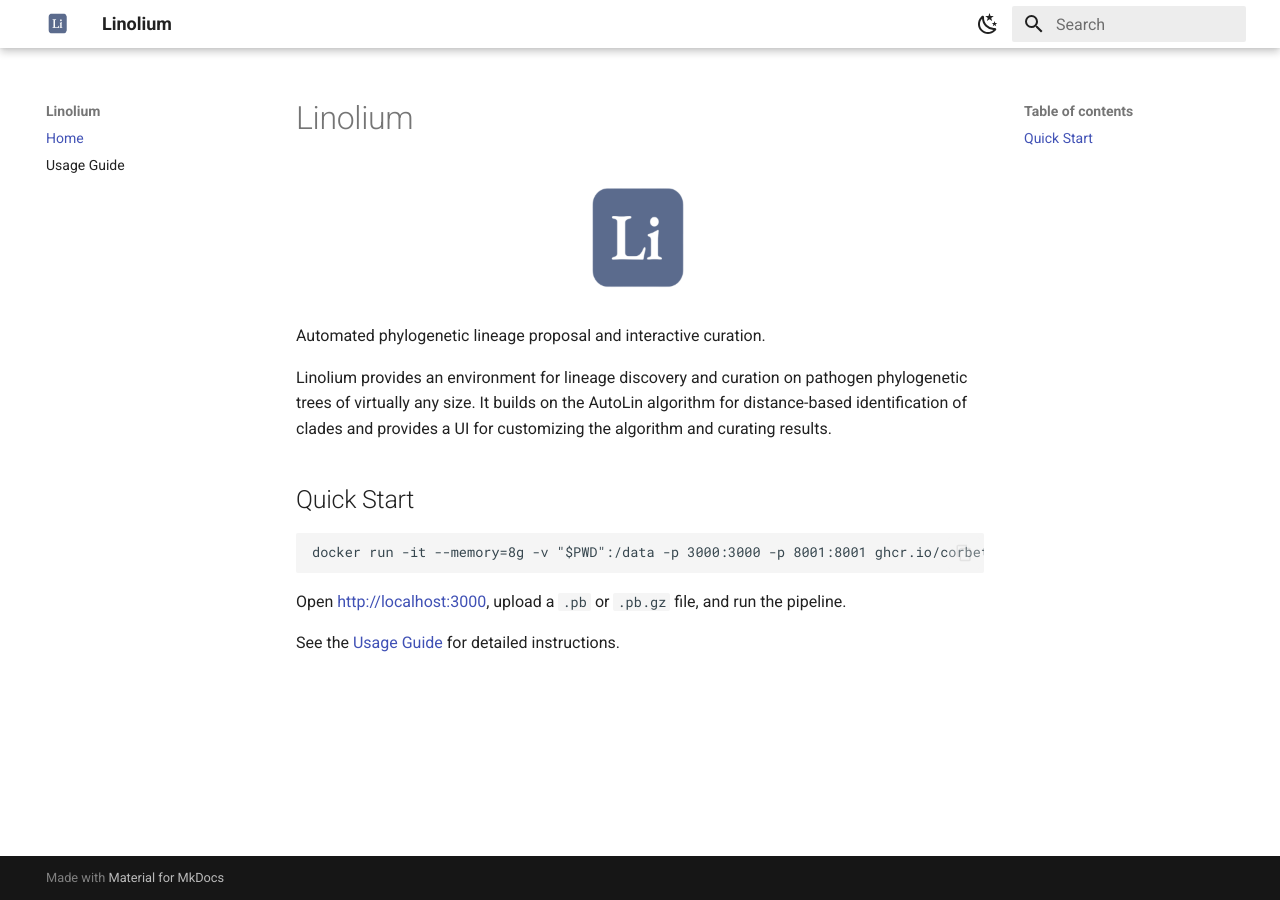
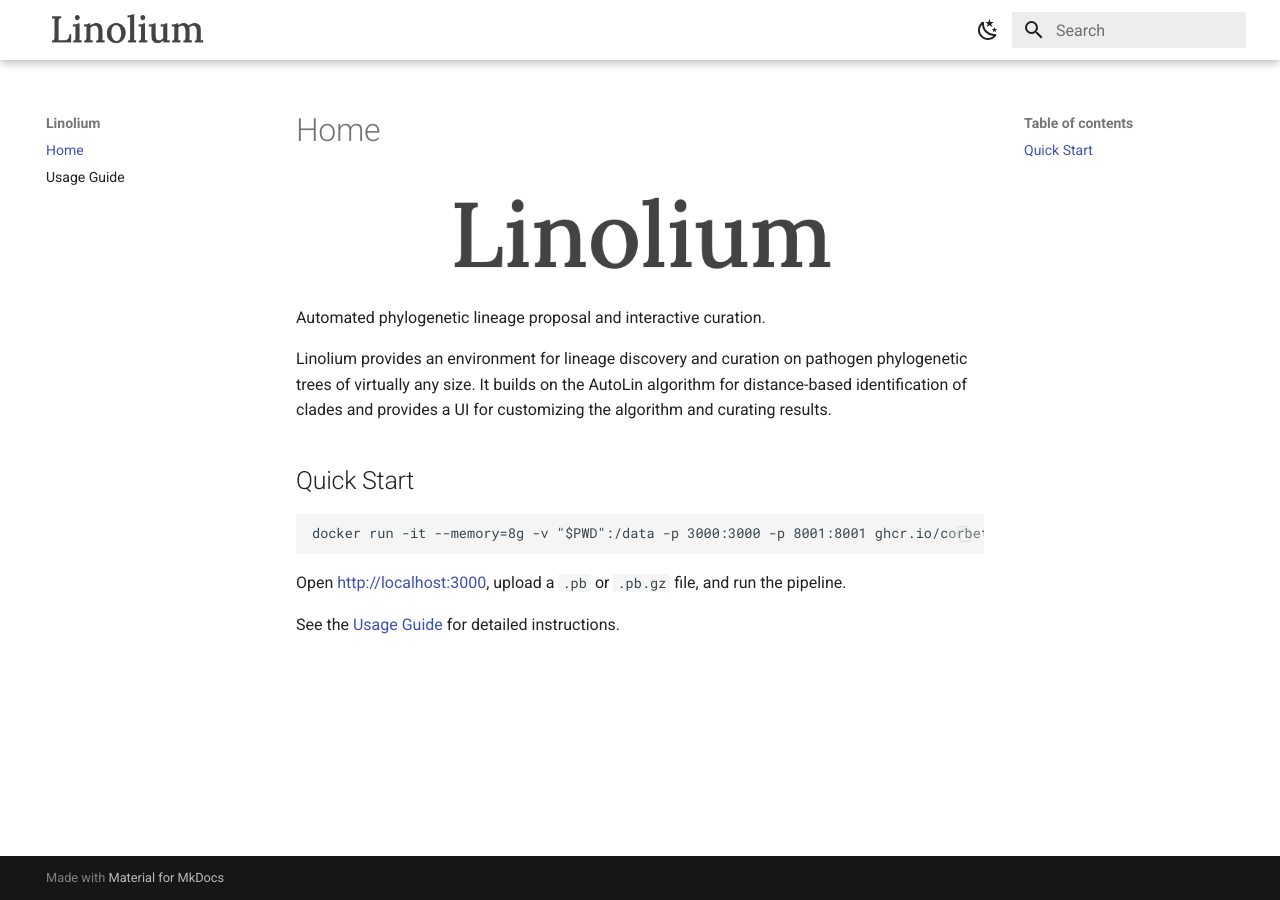
Before and after one commit to corbett-lab/lineage-curation, an MkDocs documentation site: the page built from docs/index.md, in a window 1280 px wide. Built offline with MkDocs 1.6.1 and Material for MkDocs 9.7.7, drawn with Linux system fonts in a browser that asks for light colours.

Commit message:
Use title.png as docs logo and landing image

```diff
--- a/docs/index.md
+++ b/docs/index.md
@@ -1,7 +1,5 @@
-# Linolium
-
 <p align="center">
-  <img src="assets/logo.png" alt="Linolium" width="120">
+  <img src="assets/title.png" alt="Linolium" width="400">
 </p>
 
 Automated phylogenetic lineage proposal and interactive curation.
--- /dev/null
+++ b/docs/stylesheets/extra.css
@@ -0,0 +1,11 @@
+/* Title image replaces text — hide redundant site name */
+.md-header__title .md-ellipsis {
+  display: none;
+}
+
+/* Make the title logo larger since it's the site name */
+.md-header__button.md-logo img,
+.md-header__button.md-logo svg {
+  height: 1.8rem;
+  width: auto;
+}
--- a/mkdocs.yml
+++ b/mkdocs.yml
@@ -3,7 +3,7 @@
 
 theme:
   name: material
-  logo: assets/logo.png
+  logo: assets/title.png
   favicon: assets/favicon.ico
   palette:
     - media: "(prefers-color-scheme: light)"
@@ -25,6 +25,9 @@
     - navigation.top
     - content.code.copy
 
+extra_css:
+  - stylesheets/extra.css
+
 nav:
   - Home: index.md
   - Usage Guide: usage.md
```
Also changed, not shown: docs/assets/title.png (added).
